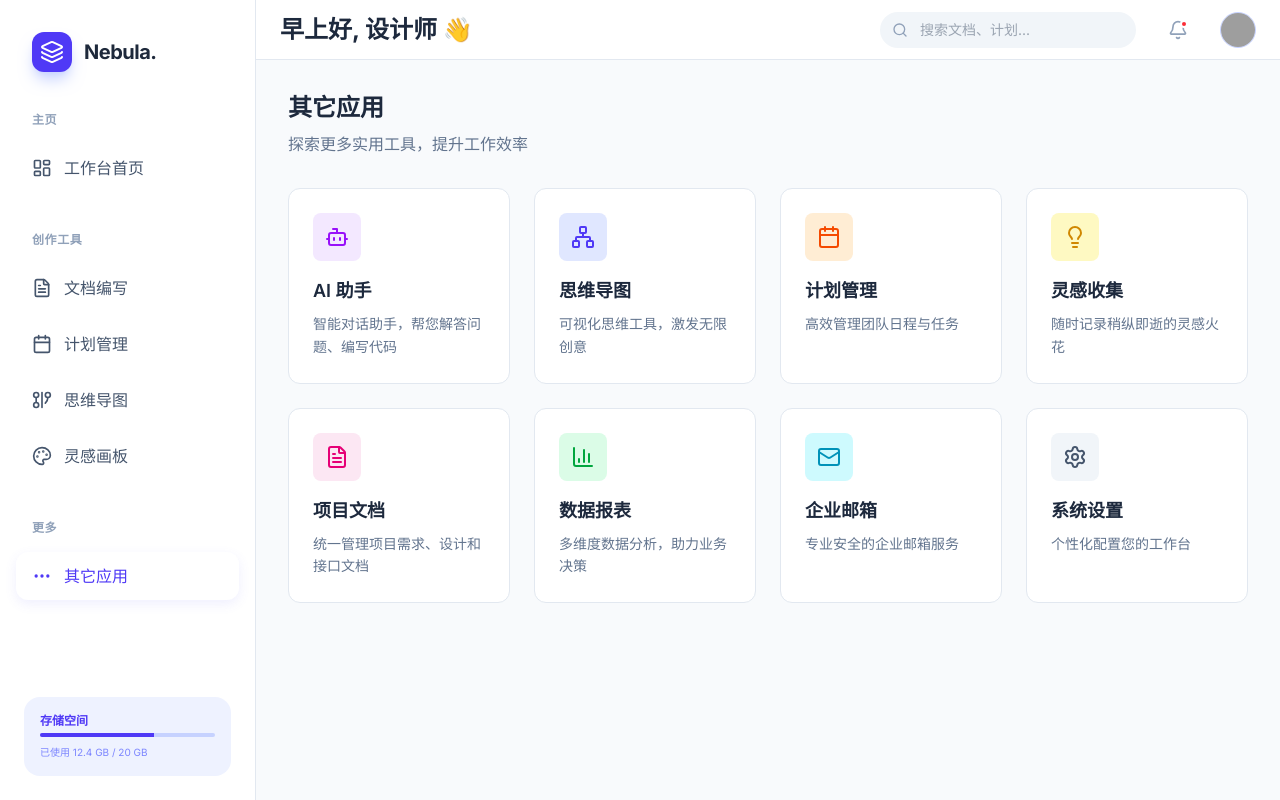
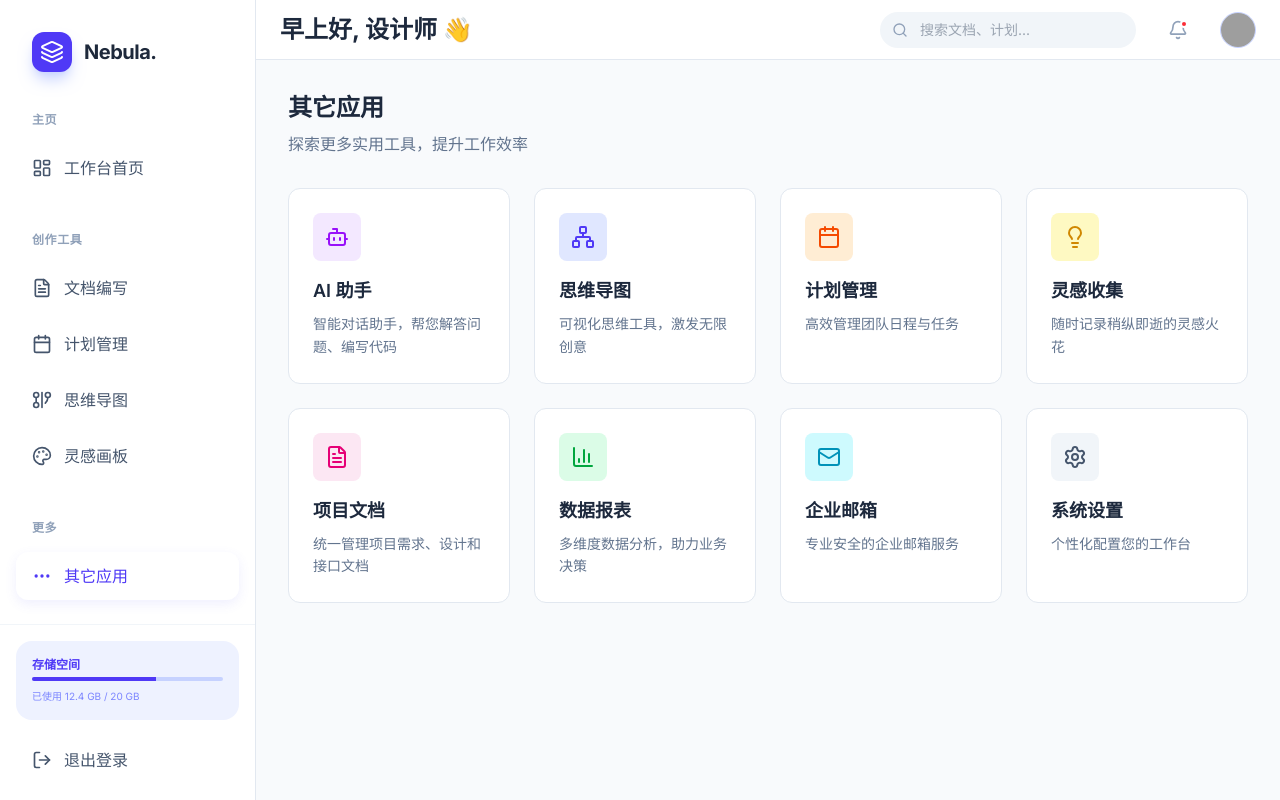
Before and after one commit to chenweilong1713/cf-nextjs-vip, a Next.js app: page /others in a window 1280 px wide. Built offline with nearby package versions, Linux system fonts and the light colour scheme; grey boxes are pictures that could not be loaded.

Commit message:
- feat: 退出按钮

```diff
--- a/src/components/Sidebar.tsx
+++ b/src/components/Sidebar.tsx
@@ -1,7 +1,7 @@
 'use client';
 
 import Link from 'next/link';
-import { usePathname } from 'next/navigation';
+import { usePathname, useRouter } from 'next/navigation';
 import {
   Layers,
   LayoutDashboard,
@@ -9,11 +9,13 @@ import {
   Calendar,
   GitGraph,
   Palette,
-  MoreHorizontal
+  MoreHorizontal,
+  LogOut
 } from 'lucide-react';
 
 export default function Sidebar() {
   const pathname = usePathname();
+  const router = useRouter();
 
   const menuItems = [
     { id: 'dashboard', label: '工作台首页', icon: LayoutDashboard, category: 'main', path: '/' },
@@ -27,6 +29,11 @@ export default function Sidebar() {
   const isActive = (path: string) => {
     if (path === '/' && pathname !== '/') return false;
     return pathname === path;
+  };
+
+  const handleLogout = () => {
+    // In a real app, you would clear auth tokens here
+    router.push('/login');
   };
 
   return (
@@ -93,14 +100,22 @@ export default function Sidebar() {
         ))}
       </nav>
 
-      <div className="p-6">
-        <div className="p-4 bg-indigo-50 rounded-2xl">
+      <div className="p-4 border-t border-slate-100">
+        <div className="p-4 bg-indigo-50 rounded-2xl mb-4">
           <p className="text-xs text-indigo-600 font-semibold mb-1">存储空间</p>
           <div className="w-full bg-indigo-200 h-1 rounded-full overflow-hidden">
             <div className="bg-indigo-600 h-full w-[65%]"></div>
           </div>
           <p className="text-[10px] text-indigo-400 mt-2">已使用 12.4 GB / 20 GB</p>
         </div>
+
+        <button
+          onClick={handleLogout}
+          className="w-full flex items-center gap-3 px-4 py-3 text-slate-600 hover:text-red-600 hover:bg-red-50 rounded-xl transition-all duration-200"
+        >
+          <LogOut className="w-5 h-5" />
+          <span className="font-medium">退出登录</span>
+        </button>
       </div>
     </aside>
   );
```
